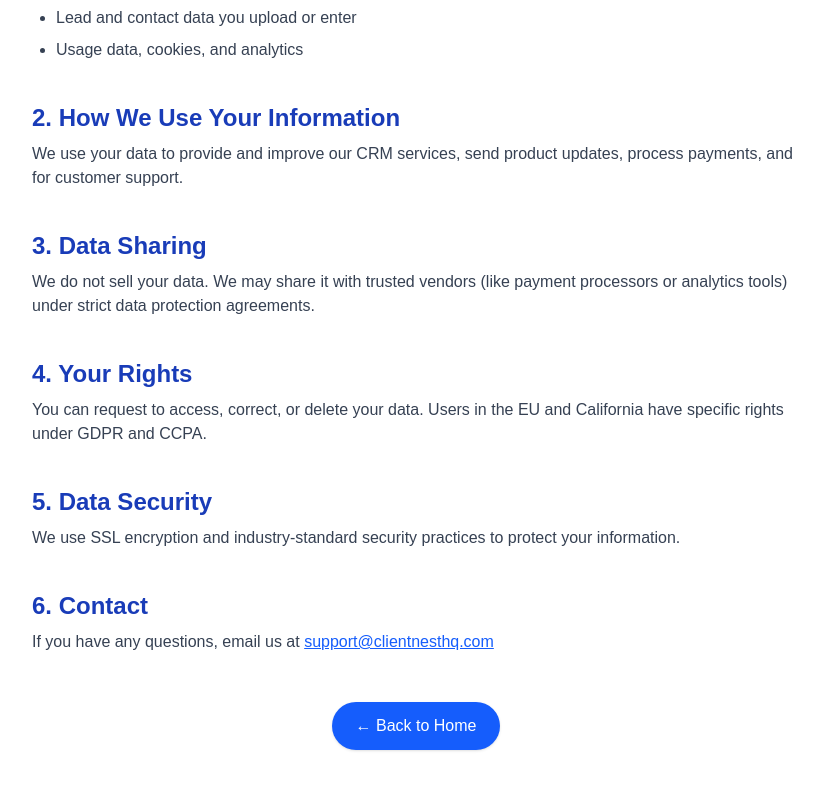
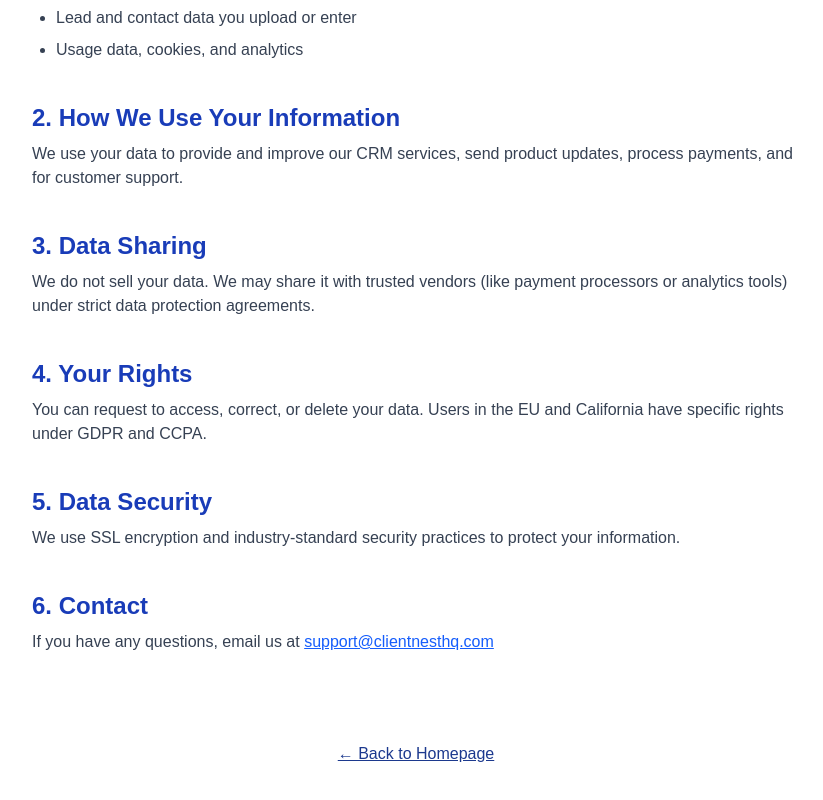
Before and after one commit to S-Somsekhar/clientnest-landing, a Next.js app: page /privacy-policy in a window 1280 px wide. Shown: the part 326-1126 px from the top of the page, without its empty margins (224-1047 px from the left). Built offline with nearby package versions, Linux system fonts and the light colour scheme.

Commit message:
updated pages

```diff
--- a/src/app/cancellation-refund/page.js
+++ b/src/app/cancellation-refund/page.js
@@ -1,3 +1,4 @@
+import Link from "next/link";
 export const metadata = {
   title: "Cancellation & Refund Policy – ClientNest",
   description: "How cancellations and refunds work at ClientNest.",
@@ -22,9 +23,9 @@ export default function CancellationRefundPage() {
           For any cancellation or refund concerns, contact us at <a href="mailto:support@clientnesthq.com" className="text-blue-600 underline">support@clientnesthq.com</a>
         </p>
 
-        <a href="/" className="inline-block mt-10 text-blue-900 font-medium underline">
+        <Link href="/" className="inline-block mt-10 text-blue-900 font-medium underline">
           ← Back to Homepage
-        </a>
+        </Link>
       </div>
     </section>
   );
--- a/src/app/contact/page.js
+++ b/src/app/contact/page.js
@@ -1,3 +1,4 @@
+import Link from "next/link";
 export const metadata = {
   title: "Contact Us – ClientNest",
   description: "Reach out to the ClientNest team.",
@@ -20,9 +21,9 @@ export default function ContactUsPage() {
 
         <p>If your query is about billing, account issues, or feedback, email us directly and we’ll get back to you within 24–48 hours.</p>
 
-        <a href="/" className="inline-block mt-10 text-blue-900 font-medium underline">
+        <Link href="/" className="inline-block mt-10 text-blue-900 font-medium underline">
           ← Back to Homepage
-        </a>
+        </Link>
       </div>
     </section>
   );
--- a/src/app/privacy-policy/page.js
+++ b/src/app/privacy-policy/page.js
@@ -1,3 +1,4 @@
+import Link from "next/link";
 export const metadata = {
   title: "Privacy Policy – ClientNest",
   description: "How we handle your data at ClientNest.",
@@ -64,12 +65,9 @@ export default function PrivacyPolicyPage() {
         </div>
 
         <div className="mt-12 text-center">
-          <a
-            href="/"
-            className="inline-block px-6 py-3 bg-blue-600 text-white rounded-full shadow hover:bg-blue-700 transition duration-200"
-          >
-            ← Back to Home
-          </a>
+        <Link href="/" className="inline-block mt-10 text-blue-900 font-medium underline">
+          ← Back to Homepage
+        </Link>
         </div>
       </div>
     </section>
--- a/src/app/shipping-delivery/page.js
+++ b/src/app/shipping-delivery/page.js
@@ -1,3 +1,4 @@
+import Link from "next/link";
 export const metadata = {
   title: "Shipping & Delivery Policy – ClientNest",
   description: "Digital delivery details of ClientNest services.",
@@ -22,9 +23,9 @@ export default function ShippingDeliveryPage() {
           If you are unable to access the service after payment, please contact our support team.
         </p>
 
-        <a href="/" className="inline-block mt-10 text-blue-900 font-medium underline">
+        <Link href="/" className="inline-block mt-10 text-blue-900 font-medium underline">
           ← Back to Homepage
-        </a>
+        </Link>
       </div>
     </section>
   );
--- a/src/app/terms/page.js
+++ b/src/app/terms/page.js
@@ -1,3 +1,4 @@
+import Link from "next/link";
 export const metadata = {
   title: "Terms & Conditions – ClientNest",
   description: "The rules of using ClientNest.",
@@ -56,12 +57,9 @@ export default function TermsPage() {
         </div>
 
                 <div className="mt-12 text-center">
-            <a
-            href="/"
-            className="inline-block px-6 py-3 bg-blue-600 text-white rounded-full shadow hover:bg-blue-700 transition duration-200"
-            >
-            ← Back to Home
-            </a>
+        <Link href="/" className="inline-block mt-10 text-blue-900 font-medium underline">
+          ← Back to Homepage
+        </Link>
         </div>
       </div>
     </section>
```
